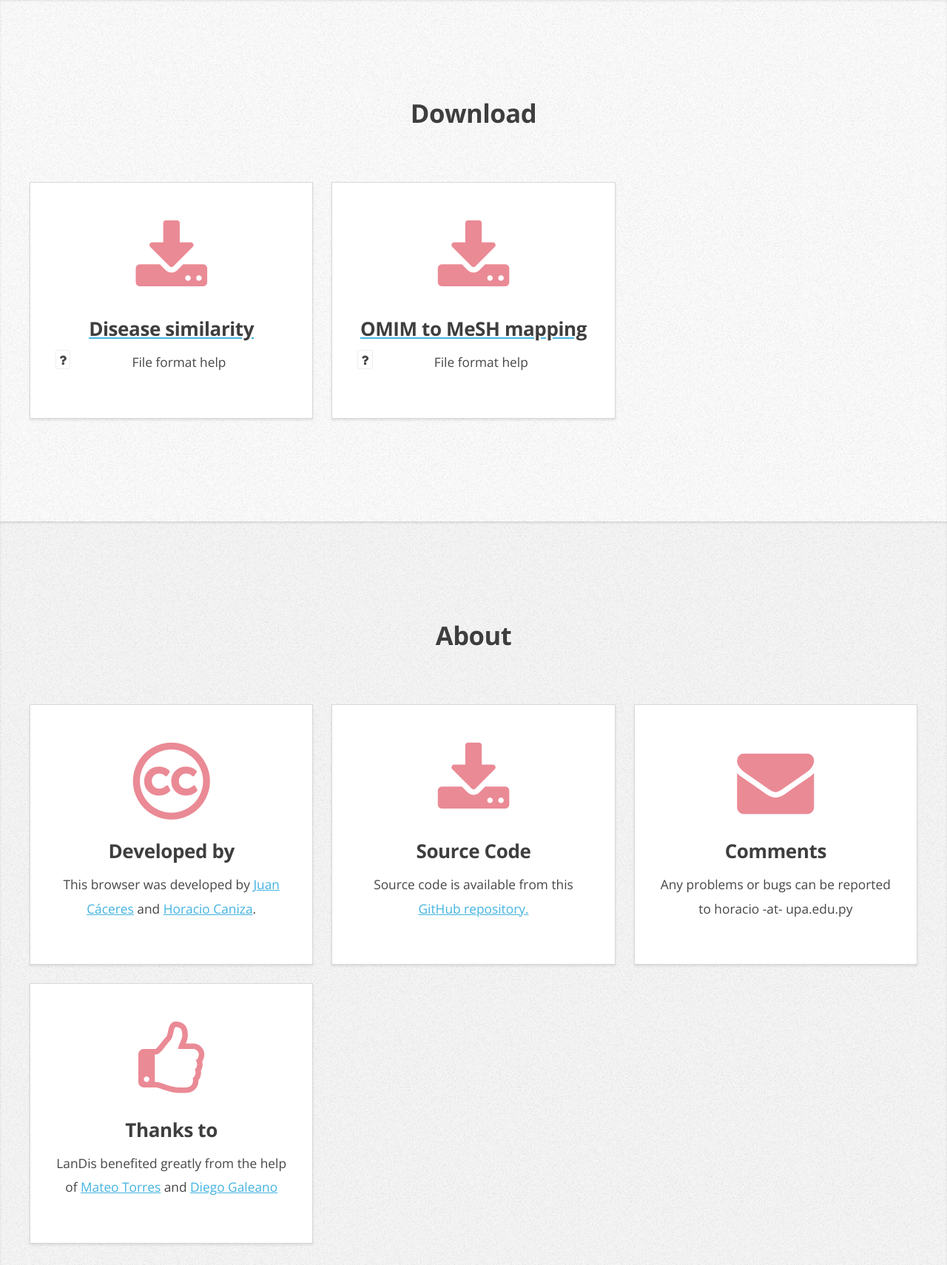
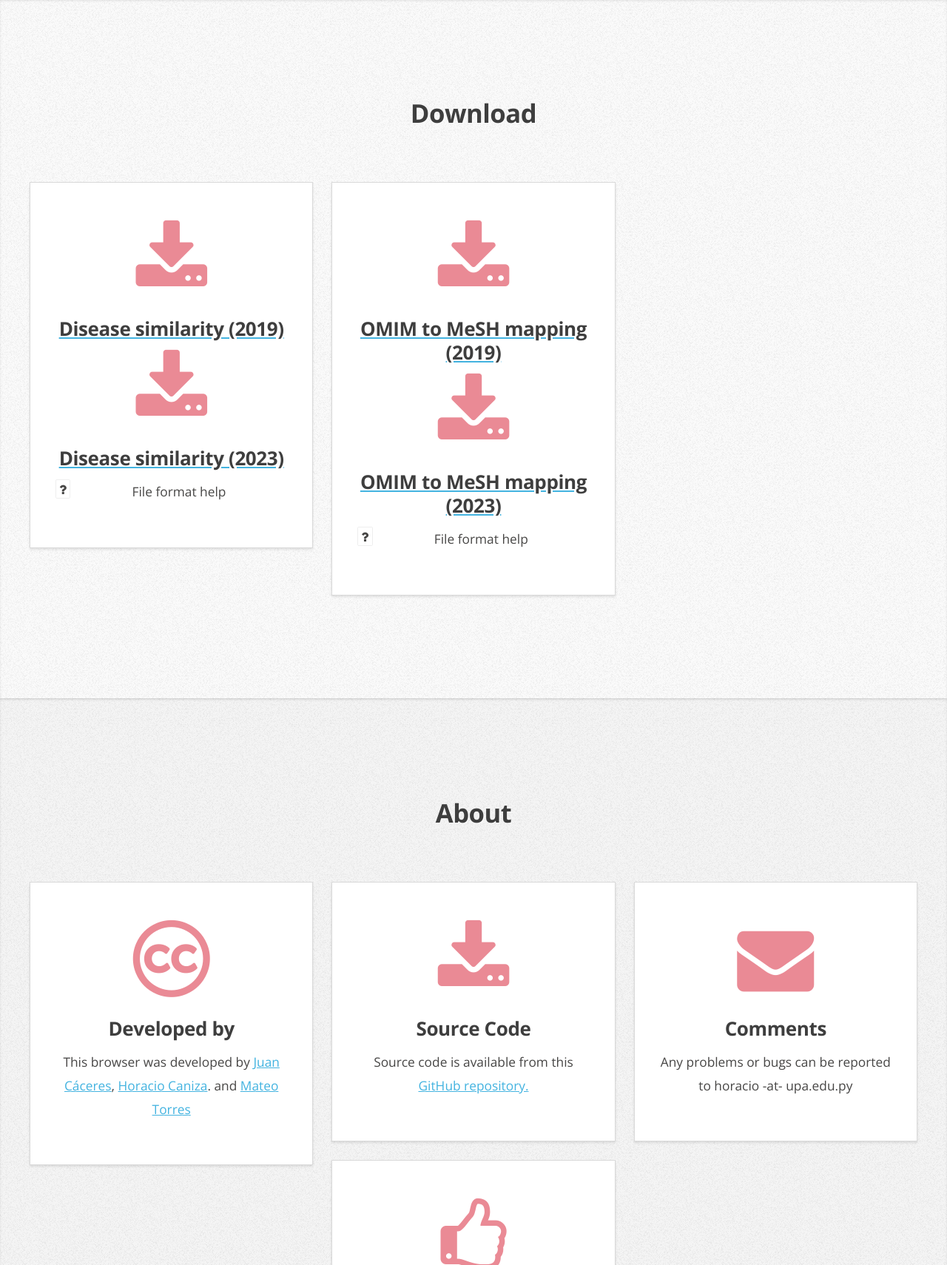
Before and after one commit to paccanarolab/landis, a Django app: page / in a window 1280 px wide. Shown: the part 3189-4899 px from the top of the page at 74% size. Run offline with Django 4.2, Linux system fonts and the light colour scheme; some libraries are stand-ins or nearby versions.

Commit message:
added links to the new similarity files

```diff
--- a/base/templates/index.html
+++ b/base/templates/index.html
@@ -736,16 +736,16 @@
 						<div class="row">
 							<div class="4u 12u(mobile)">
 								<section class="box style1">
-									<a href="https://www.paccanarolab.org/static_content/disease_similarity/combined_similarity_triplet_2019.zip"><span class="icon featured fa-download"></span>
-									<h3>Disease similarity</h3></a>
+									<a href="https://www.paccanarolab.org/static_content/disease_similarity/combined_similarity_triplet_2019.zip"><span class="icon featured fa-download"></span> <h3>Disease similarity (2019)</h3></a>
+									<a href="https://www.paccanarolab.org/static_content/disease_similarity/combined_similarity_triplet_2023.zip"><span class="icon featured fa-download"></span> <h3>Disease similarity (2023)</h3></a>
 									File format help<i id="triplet_file" class="fa fa-question fa-border hover_change"></i>
 								</section>
 							</div>
 
 							<div class="4u 12u(mobile)">
 								<section class="box style1">
-									<a href="https://www.paccanarolab.org/static_content/disease_similarity/mim2mesh_2019.tsv"><span class="icon featured fa-download"></span>
-									<h3>OMIM to MeSH mapping</h3></a>
+									<a href="https://www.paccanarolab.org/static_content/disease_similarity/mim2mesh_2019.tsv"><span class="icon featured fa-download"></span><h3>OMIM to MeSH mapping (2019)</h3></a>
+									<a href="https://www.paccanarolab.org/static_content/disease_similarity/mim2mesh_2023.tsv"><span class="icon featured fa-download"></span><h3>OMIM to MeSH mapping (2023)</h3></a>
 									File format help<i id="mimmesh_file" class ="fa fa-question fa-border hover_change"></i>
 								</section>
 							</div>
@@ -796,8 +796,8 @@
 								<section class="box style1">
 									<span class="icon featured fa-creative-commons"></span>
 									<h3>Developed by</h3>
-                                    <p> This browser was developed by <a href="https://www.paccanarolab.org/juan-j-caceres/">Juan C&aacute;ceres</a>
-                                        and <a href="http://www.cs.rhul.ac.uk/~pwac092/">Horacio Caniza</a>.
+                                    <p> This browser was developed by <a href="https://www.paccanarolab.org/juan-j-caceres/">Juan C&aacute;ceres</a>,
+                                        <a href="http://www.cs.rhul.ac.uk/~pwac092/">Horacio Caniza</a>. and <a href="https://torresmateo.com">Mateo Torres</a>
                                     </p>
 								</section>
 							</div>
@@ -824,7 +824,7 @@
 									<h3>Thanks to</h3>
 									<p>
                                         LanDis benefited greatly from the
-                                        help of <a href="https://torresmateo.com">Mateo Torres</a> and <a href="http://about.me/DiegoGaleano">Diego Galeano</a>
+                                        help of <a href="http://about.me/DiegoGaleano">Diego Galeano</a>
                                     </p>
 								</section>
 							</div>
```
